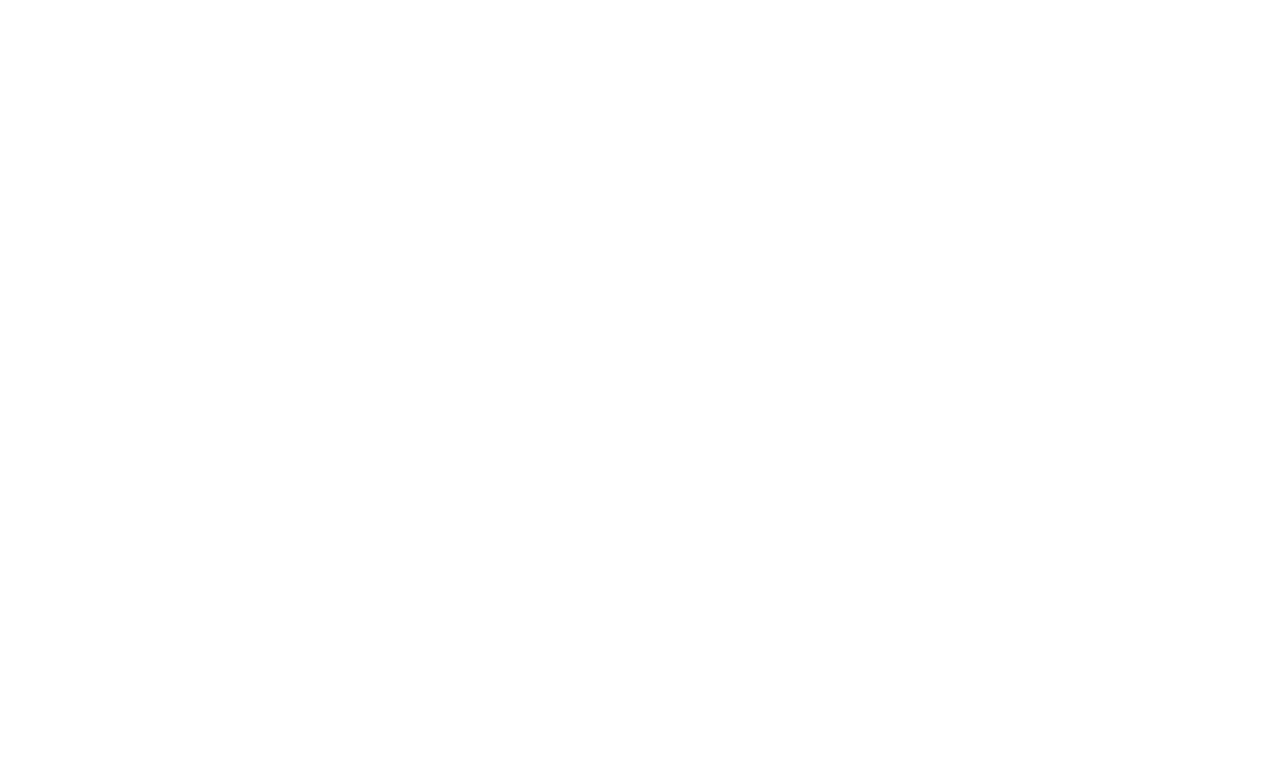
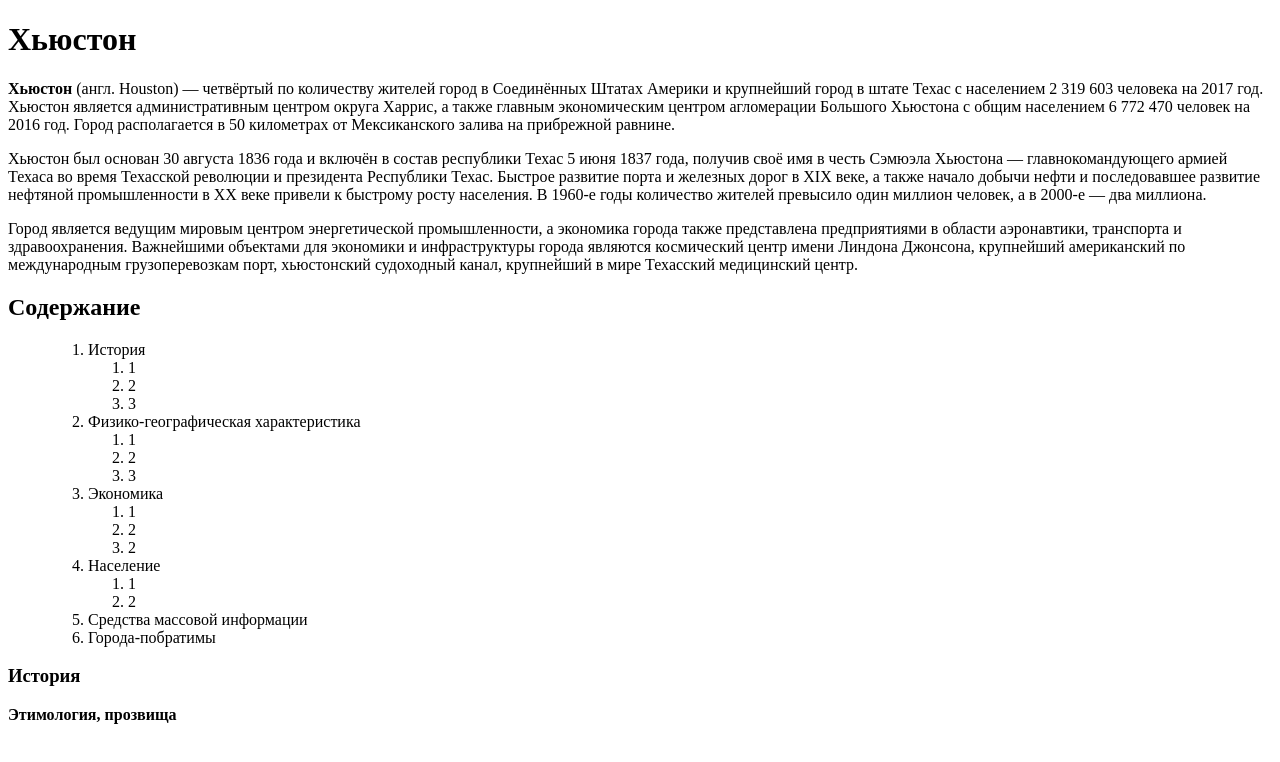
Before and after one commit to sourcegm/frontend, a plain HTML site: page first_page.html in a window 1280 px wide. Drawn offline with Linux system fonts and the light colour scheme.

Commit message:
add files

```diff
--- a/first_page.html
+++ b/first_page.html
@@ -1,13 +1,72 @@
 <!DOCTYPE html>
 <html lang="ru">
-<head>
-    <meta charset="UTF-8">
-    <meta http-equiv="X-UA-Compatible" content="IE=edge">
-    <meta name="viewport" content="width=device-width, initial-scale=1.0">
+  <head>
+    <meta charset="UTF-8" />
+    <meta http-equiv="X-UA-Compatible" content="IE=edge" />
+    <meta name="viewport" content="width=device-width, initial-scale=1.0" />
     <title>Document</title>
-</head>
-
-<body>
-
-</body>
+  </head>
+  <body>
+    <h1>Хьюстон</h1>
+    <article>
+      <b>Хьюстон</b> (англ. Houston) — четвёртый по количеству жителей город в
+      Соединённых Штатах Америки и крупнейший город в штате Техас с населением 2
+      319 603 человека на 2017 год. Хьюстон является административным центром
+      округа Харрис, а также главным экономическим центром агломерации Большого
+      Хьюстона с общим населением 6 772 470 человек на 2016 год. Город
+      располагается в 50 километрах от Мексиканского залива на прибрежной
+      равнине.<br />
+      <p>
+        Хьюстон был основан 30 августа 1836 года и включён в состав республики
+        Техас 5 июня 1837 года, получив своё имя в честь Сэмюэла Хьюстона —
+        главнокомандующего армией Техаса во время Техасской революции и
+        президента Республики Техас. Быстрое развитие порта и железных дорог в
+        XIX веке, а также начало добычи нефти и последовавшее развитие нефтяной
+        промышленности в XX веке привели к быстрому росту населения. В 1960-е
+        годы количество жителей превысило один миллион человек, а в 2000-е — два
+        миллиона.
+      </p>
+      <p>
+        Город является ведущим мировым центром энергетической промышленности, а
+        экономика города также представлена предприятиями в области аэронавтики,
+        транспорта и здравоохранения. Важнейшими объектами для экономики и
+        инфраструктуры города являются космический центр имени Линдона Джонсона,
+        крупнейший американский по международным грузоперевозкам порт,
+        хьюстонский судоходный канал, крупнейший в мире Техасский медицинский
+        центр.<br />
+      </p>
+    </article>
+    <h2>Содержание</h2>
+    <ul>
+      <ol>
+        <li>История</li>
+        <ol>
+          <li>1</li>
+          <li>2</li>
+          <li>3</li>
+        </ol>
+        <li>Физико-географическая характеристика</li>
+        <ol>
+          <li>1</li>
+          <li>2</li>
+          <li>3</li>
+        </ol>
+        <li>Экономика</li>
+        <ol>
+          <li>1</li>
+          <li>2</li>
+          <li>2</li>
+        </ol>
+        <li>Население</li>
+        <ol>
+          <li>1</li>
+          <li>2</li>
+        </ol>
+        <li>Средства массовой информации</li>
+        <li>Города-побратимы</li>
+      </ol>
+    </ul>
+    <h3>История</h3>
+    <p><b>Этимология, прозвища</b></p>
+  </body>
 </html>
```
Also changed, not shown: homewrok/img/Aerial_View_of_the_Johnson_Space_Center.jpg (added), homewrok/img/Allen's_Landing_Houston_bayou_view.jpg (added), homewrok/img/Discovery_green.jpg (added), homewrok/img/Enron_Complex.jpg (added), homewrok/img/Houston_Ship_Channel.jpg (added), homewrok/img/Large_Houston_Landsat.jpg (added), homewrok/img/Main_Street_looking_south_Houston_Texas_(1908).jpg (added), homewrok/img/Melcher_Center_for_Public_Broadcasting.jpg (added), homewrok/img/Race_and_ethnicity_2010_Houston.png (added), homewrok/img/Sam_Houston_portrait.jpg (added), 2 other files.
